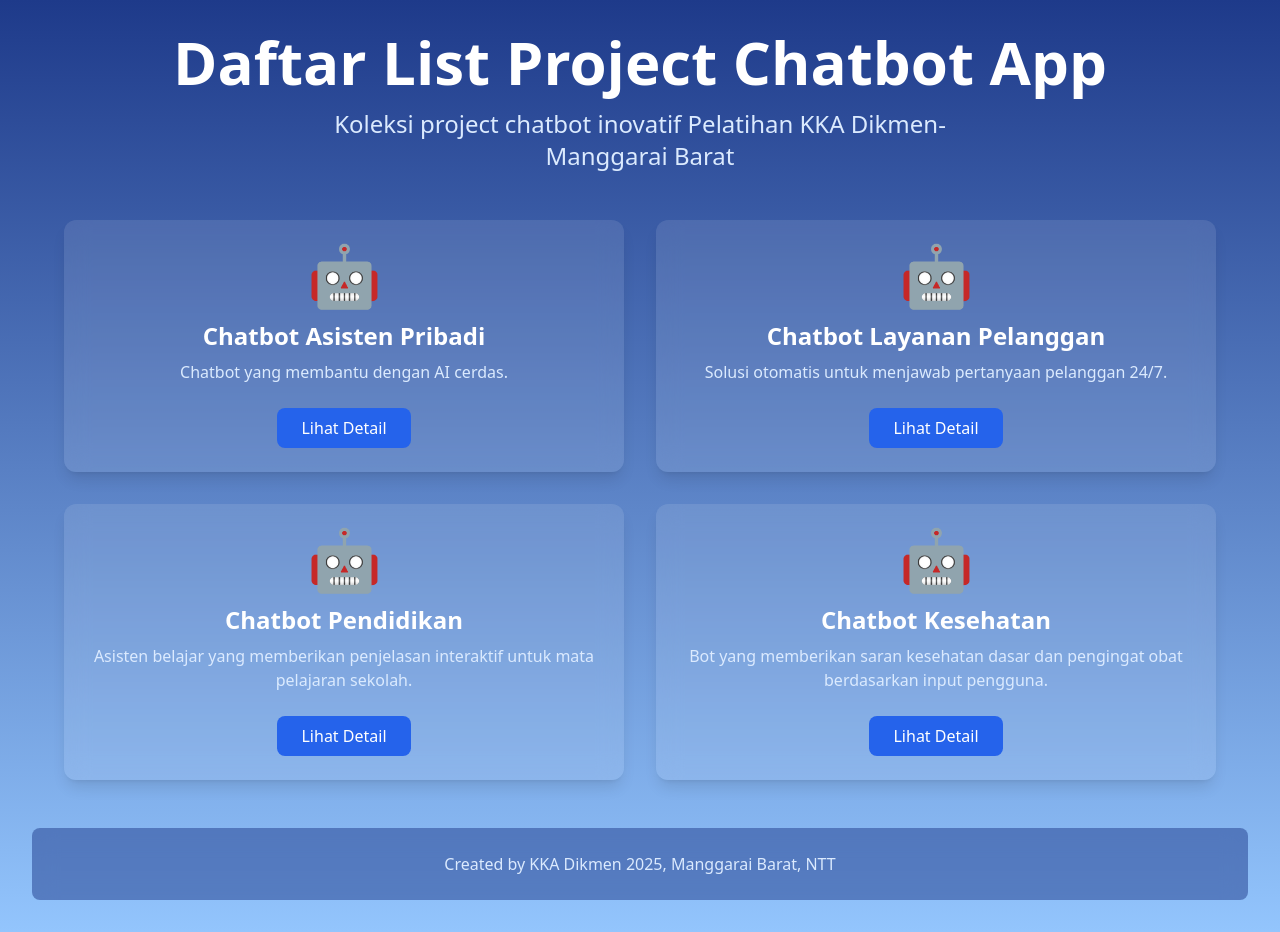
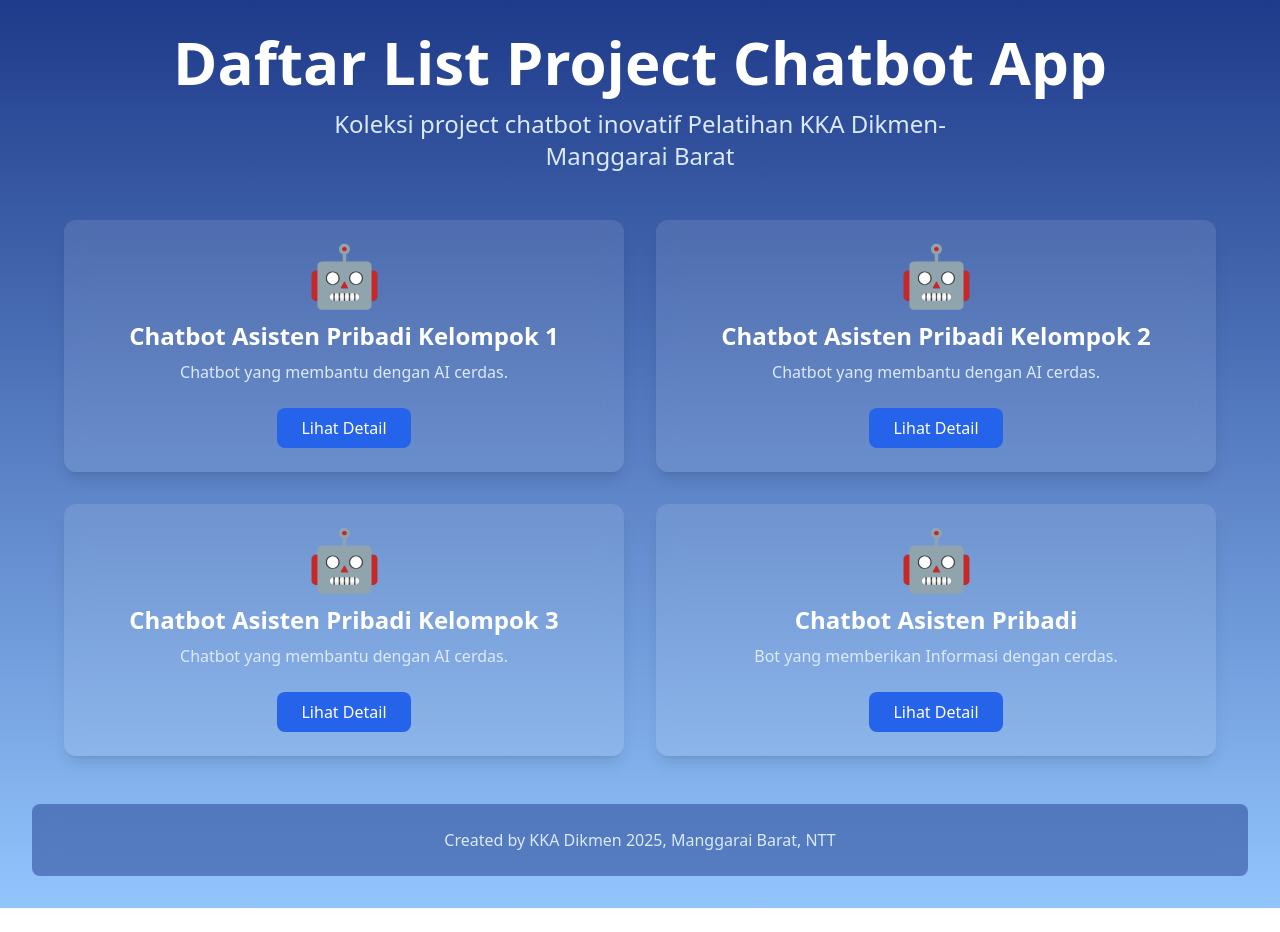
Before and after one commit to MaklonFR/chatbot-kka-dikmen-mabar-ntt, a plain HTML site: page index.html in a window 1280 px wide. After the commit the page ends 908 px from the top, so only its background shows below. Drawn offline with nearby package versions, Linux system fonts and the light colour scheme.

Commit message:
Update index.html

```diff
--- a/index.html
+++ b/index.html
@@ -18,7 +18,7 @@
         <!-- Card 1 -->
         <div class="bg-white bg-opacity-10 backdrop-blur-md rounded-xl shadow-lg transform transition duration-300 hover:shadow-2xl hover:-translate-y-2 p-5 sm:p-6 flex flex-col items-center text-center">
             <span class="text-5xl sm:text-6xl mb-4">🤖</span>
-            <h2 class="text-xl sm:text-2xl font-semibold text-white mb-2">Chatbot Asisten Pribadi</h2>
+            <h2 class="text-xl sm:text-2xl font-semibold text-white mb-2">Chatbot Asisten Pribadi Kelompok 1</h2>
             <p class="text-sm sm:text-base text-blue-100 mb-4 sm:mb-6">Chatbot yang membantu dengan AI cerdas.</p>
             <a href="https://groq-ai-chi.vercel.app/" class="bg-blue-600 text-white px-4 sm:px-6 py-2 rounded-lg font-medium hover:bg-blue-700 transition duration-300 w-full sm:w-auto">Lihat Detail</a>
         </div>
@@ -26,24 +26,24 @@
         <!-- Card 2 -->
         <div class="bg-white bg-opacity-10 backdrop-blur-md rounded-xl shadow-lg transform transition duration-300 hover:shadow-2xl hover:-translate-y-2 p-5 sm:p-6 flex flex-col items-center text-center">
             <span class="text-5xl sm:text-6xl mb-4">🤖</span>
-            <h2 class="text-xl sm:text-2xl font-semibold text-white mb-2">Chatbot Layanan Pelanggan</h2>
-            <p class="text-sm sm:text-base text-blue-100 mb-4 sm:mb-6">Solusi otomatis untuk menjawab pertanyaan pelanggan 24/7.</p>
+            <h2 class="text-xl sm:text-2xl font-semibold text-white mb-2">Chatbot Asisten Pribadi Kelompok 2</h2>
+            <p class="text-sm sm:text-base text-blue-100 mb-4 sm:mb-6">Chatbot yang membantu dengan AI cerdas.</p>
             <a href="https://chat-groq-maklon.vercel.app/" class="bg-blue-600 text-white px-4 sm:px-6 py-2 rounded-lg font-medium hover:bg-blue-700 transition duration-300 w-full sm:w-auto">Lihat Detail</a>
         </div>
 
         <!-- Card 3 -->
         <div class="bg-white bg-opacity-10 backdrop-blur-md rounded-xl shadow-lg transform transition duration-300 hover:shadow-2xl hover:-translate-y-2 p-5 sm:p-6 flex flex-col items-center text-center">
             <span class="text-5xl sm:text-6xl mb-4">🤖</span>
-            <h2 class="text-xl sm:text-2xl font-semibold text-white mb-2">Chatbot Pendidikan</h2>
-            <p class="text-sm sm:text-base text-blue-100 mb-4 sm:mb-6">Asisten belajar yang memberikan penjelasan interaktif untuk mata pelajaran sekolah.</p>
+            <h2 class="text-xl sm:text-2xl font-semibold text-white mb-2">Chatbot Asisten Pribadi Kelompok 3</h2>
+            <p class="text-sm sm:text-base text-blue-100 mb-4 sm:mb-6">Chatbot yang membantu dengan AI cerdas.</p>
             <a href="https://example.com/chatbot-pendidikan" class="bg-blue-600 text-white px-4 sm:px-6 py-2 rounded-lg font-medium hover:bg-blue-700 transition duration-300 w-full sm:w-auto">Lihat Detail</a>
         </div>
 
         <!-- Card 4 -->
         <div class="bg-white bg-opacity-10 backdrop-blur-md rounded-xl shadow-lg transform transition duration-300 hover:shadow-2xl hover:-translate-y-2 p-5 sm:p-6 flex flex-col items-center text-center">
             <span class="text-5xl sm:text-6xl mb-4">🤖</span>
-            <h2 class="text-xl sm:text-2xl font-semibold text-white mb-2">Chatbot Kesehatan</h2>
-            <p class="text-sm sm:text-base text-blue-100 mb-4 sm:mb-6">Bot yang memberikan saran kesehatan dasar dan pengingat obat berdasarkan input pengguna.</p>
+            <h2 class="text-xl sm:text-2xl font-semibold text-white mb-2">Chatbot Asisten Pribadi</h2>
+            <p class="text-sm sm:text-base text-blue-100 mb-4 sm:mb-6">Bot yang memberikan Informasi dengan cerdas.</p>
             <a href="https://example.com/chatbot-kesehatan" class="bg-blue-600 text-white px-4 sm:px-6 py-2 rounded-lg font-medium hover:bg-blue-700 transition duration-300 w-full sm:w-auto">Lihat Detail</a>
         </div>
     </section>
@@ -53,4 +53,5 @@
         <p class="text-sm sm:text-base text-blue-100 font-medium">Created by KKA Dikmen 2025, Manggarai Barat, NTT</p>
     </footer>
 </body>
+
 </html>
```
